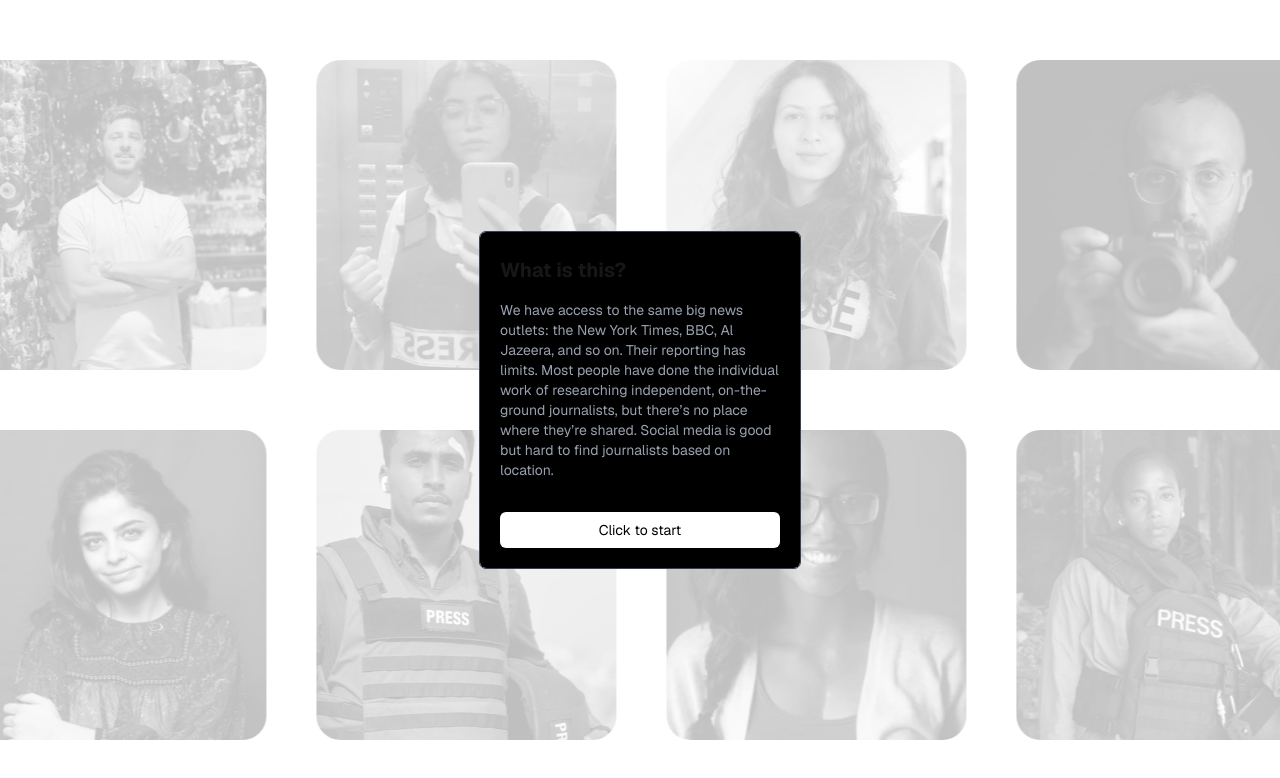
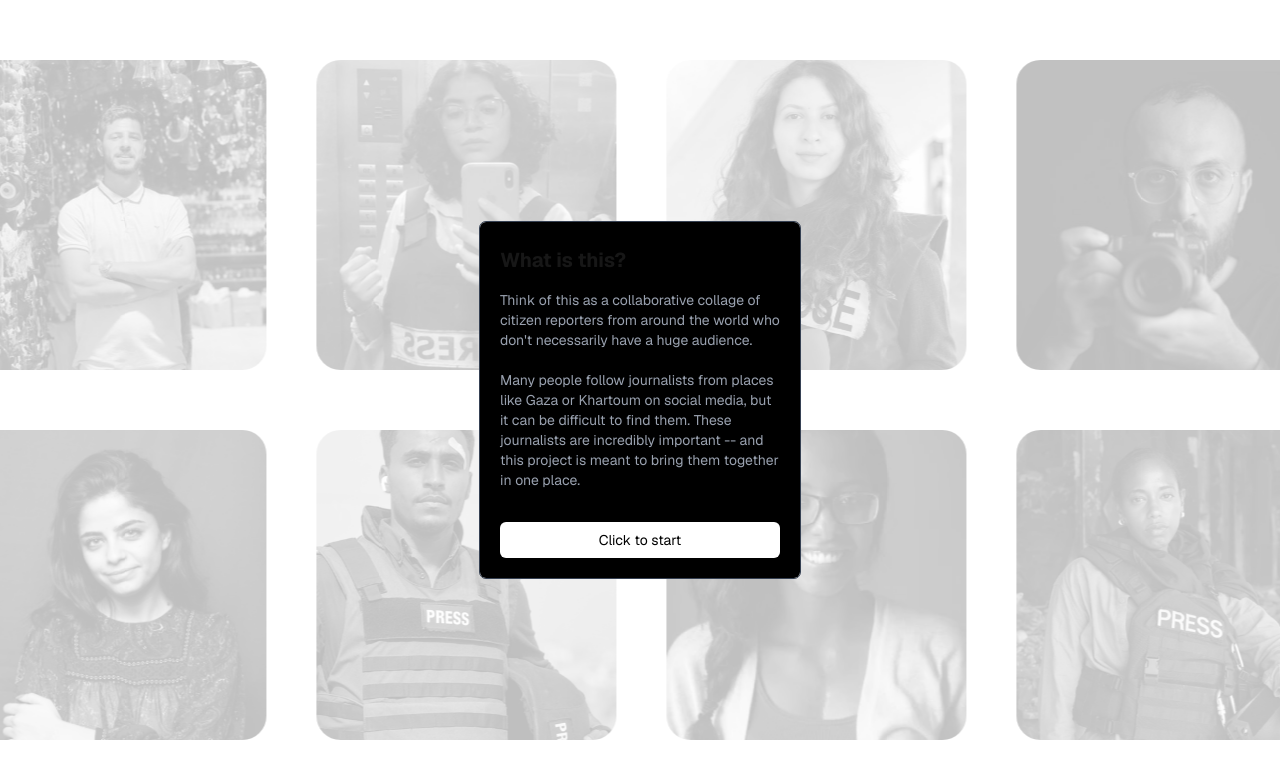
Before and after one commit to weekly-gazette/website, a Next.js app: page /discover in a window 1280 px wide. Shown: the top 778 px of the page. Built offline with nearby package versions, Linux system fonts and the light colour scheme.

Commit message:
Copy draft
Signed-off-by: ssudler <ssudler21@gmail.com>

```diff
--- a/app/discover/wizard-overview.js
+++ b/app/discover/wizard-overview.js
@@ -14,9 +14,14 @@ export default function WizardOverview() {
             </Card.Header>
             <Card.Body>
                 <Text paragraph>
-                    We have access to the same big news outlets: the New York Times, BBC, Al Jazeera, and so on.
-                    Their reporting has limits. Most people have done the individual work of researching independent, on-the-ground journalists,
-                    but there’s no place where they’re shared. Social media is good but hard to find journalists based on location.
+                    Think of this as a collaborative collage of citizen reporters from around the world
+                    who don&apos;t necessarily have a huge audience.
+                    <br/>
+                    <br/>
+                    Many people follow journalists from places like Gaza or Khartoum
+                    on social media, but it can be difficult to find them.
+                    These journalists are incredibly important -- and
+                    this project is meant to bring them together in one place.
                 </Text>
             </Card.Body>
             <Card.Footer>
```
